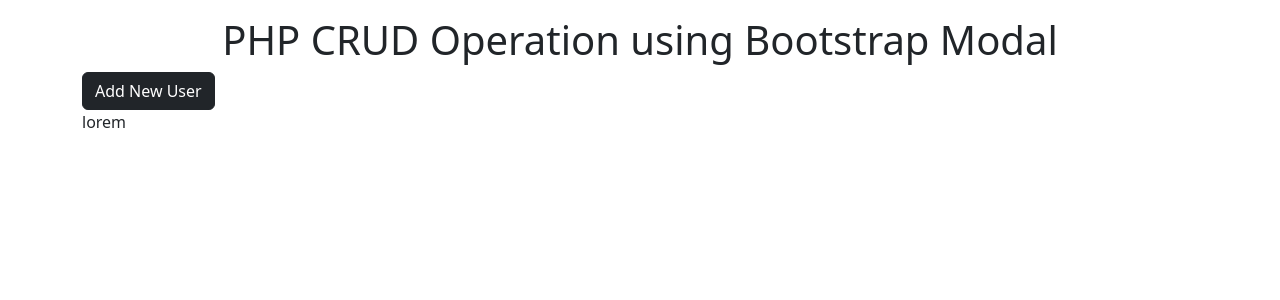
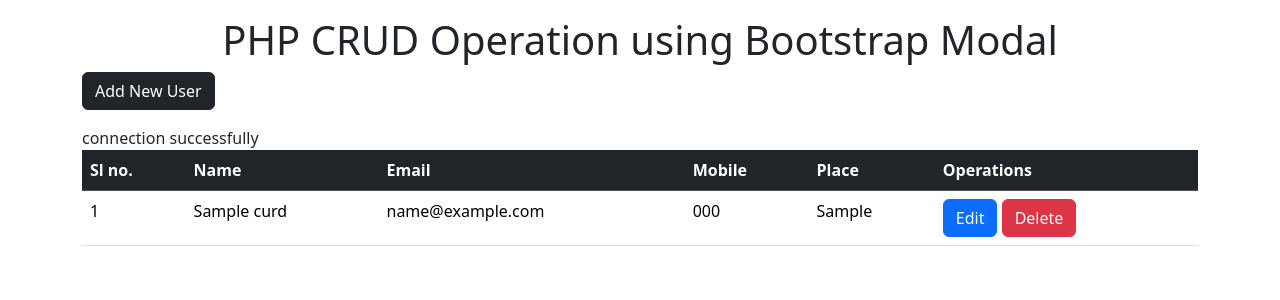
Before and after one commit to sudho712/PHP-Backand, a PHP site: page / in a window 1280 px wide. Shown: the top 300 px of the page. Run offline with PHP 8.4, Linux system fonts and the light colour scheme; tables that the repository leaves empty or names only in its code hold one stand-in row (values such as "Sample post").

Commit message:
fetch And view All data

```diff
--- a/bootstarp PHP Model/display.php
+++ b/bootstarp PHP Model/display.php
@@ -0,0 +1,48 @@
+<?php
+include 'connect.php'; // Ensure 'connect.php' establishes a valid connection to the database
+
+if (isset($_POST['displaySend'])) {
+    $table = '<table class="table">
+  <thead class="table-dark">
+    <tr>
+        <th scope="col">Sl no.</th>
+        <th scope="col">Name</th>
+        <th scope="col">Email</th>
+        <th scope="col">Mobile</th>
+        <th scope="col">Place</th>
+        <th scope="col">Operations</th>
+    </tr>
+  </thead>
+  <tbody>'; // Open tbody for table rows
+
+    $sql = "SELECT * FROM curd"; // Query to fetch data from the `curd` table
+    $result = mysqli_query($con, $sql);
+
+    if ($result && mysqli_num_rows($result) > 0) {
+        while ($row = mysqli_fetch_assoc($result)) {
+            $id = $row['id'];
+            $name = $row['name'];
+            $email = $row['email'];
+            $mobile = $row['mobile'];
+            $place = $row['place'];
+
+            $table .= '<tr>
+                <td scope="row">' . $id . '</td>
+                <td>' . $name . '</td>
+                <td>' . $email . '</td>
+                <td>' . $mobile . '</td>
+                <td>' . $place . '</td>
+                <td>
+                    <button class="btn btn-primary" onclick="editUser(' . $id . ')">Edit</button>
+                    <button class="btn btn-danger" onclick="deleteUser(' . $id . ')">Delete</button>
+                </td>
+            </tr>';
+        }
+    } else {
+        $table .= '<tr><td colspan="6">No records found</td></tr>';
+    }
+
+    $table .= '</tbody></table>'; // Close tbody and table
+    echo $table;
+}
+?>
--- a/bootstarp PHP Model/index.php
+++ b/bootstarp PHP Model/index.php
@@ -13,24 +13,22 @@
 <body>
     <div class="container my-3">
         <h1 class="text-center">PHP CRUD Operation using Bootstrap Modal</h1>
+
         <!-- Button trigger modal -->
-        <button type="button" class="btn btn-dark" data-bs-toggle="modal" data-bs-target="#completeModel">
+        <button type="button" class="btn btn-dark mb-3" data-bs-toggle="modal" data-bs-target="#completeModel">
             Add New User
         </button>
-        <div id="displayDataTable">
-                            lorem
-                        </div>
+
+        <!-- Data Table -->
+        <div id="displayDataTable"></div>
 
         <!-- Modal -->
         <div class="modal fade" id="completeModel" tabindex="-1" aria-labelledby="exampleModalLabel" aria-hidden="true">
             <div class="modal-dialog">
                 <div class="modal-content">
                     <div class="modal-header">
-                        <h1 class="modal-title fs-5" id="exampleModalLabel">Add User</h1>
+                        <h5 class="modal-title" id="exampleModalLabel">Add User</h5>
                         <button type="button" class="btn-close" data-bs-dismiss="modal" aria-label="Close"></button>
-
-
-
                     </div>
                     <div class="modal-body">
                         <div class="mb-3">
@@ -62,38 +60,53 @@
     <script>
         // Display Data Function
         function displayData() {
-            var displayData = "true";
             $.ajax({
                 url: "display.php",
                 type: 'post',
                 data: {
-                    displaySend: displayData
+                    displaySend: true
                 },
-                success: function(data, status) {
-                    /*   // Assuming you have an element to display the data
-                      $('#dataTable').html(data); // Replace 'dataTable' with the ID of your display area
-                      console.log("Data fetched successfully"); */
+                success: function(data) {
+                    $('#displayDataTable').html(data);
                 },
+                error: function(xhr, status, error) {
+                    console.error("Error fetching data: " + error);
+                }
             });
         }
 
-
+        // Add User Function
         function addUser() {
-            // Collect form data
             var nameAdd = $('#completeName').val().trim();
             var emailAdd = $('#completeEmail').val().trim();
             var mobileAdd = $('#completeMobile').val().trim();
             var placeAdd = $('#completePlace').val().trim();
 
-            // Validate form data
             if (!nameAdd || !emailAdd || !mobileAdd || !placeAdd) {
                 alert("All fields are required!");
                 return;
             }
+            // Delete Record
+            function deleteUser(deleteid) {
+                $.ajax({
+                    url: 'delete.php',
+                    type: 'POST',
+                    data: {
+                        deleteSend: deleteid
+                    },
+                    success: function(data, status) {
+                        displayData(); // Refresh the table after deletion
+                    },
+                    error: function(xhr, status, error) {
+                        console.error("Error: " + error);
+                        alert("Failed to delete the record.");
+                    }
+                });
+            }
 
-            // AJAX request to send data to the server
+
             $.ajax({
-                url: "insert.php", // Server-side script
+                url: "insert.php",
                 type: "POST",
                 data: {
                     nameSend: nameAdd,
@@ -101,8 +114,14 @@
                     mobileSend: mobileAdd,
                     placeSend: placeAdd,
                 },
-                success: function(response, status) {
+                success: function(response) {
+                    alert("User added successfully!");
                     displayData();
+                    $('#completeModel').modal('hide');
+                    $('#completeName').val('');
+                    $('#completeEmail').val('');
+                    $('#completeMobile').val('');
+                    $('#completePlace').val('');
                 },
                 error: function(xhr, status, error) {
                     console.error("Error: " + error);
@@ -110,6 +129,11 @@
                 }
             });
         }
+
+        // Load data when the page is ready
+        $(document).ready(function() {
+            displayData();
+        });
     </script>
 </body>
 
--- a/bootstarp PHP Model/insert.php
+++ b/bootstarp PHP Model/insert.php
@@ -16,7 +16,7 @@ if (isset($_POST['nameSend']) && isset($_POST['emailSend']) && isset($_POST['mob
 
     // Check if the query was successful
     if ($result) {
-        echo "Data inserted successfully!";
+        echo "Error: " . mysqli_error($con);
     } else {
         echo "Error: " . mysqli_error($con);
     }
```
